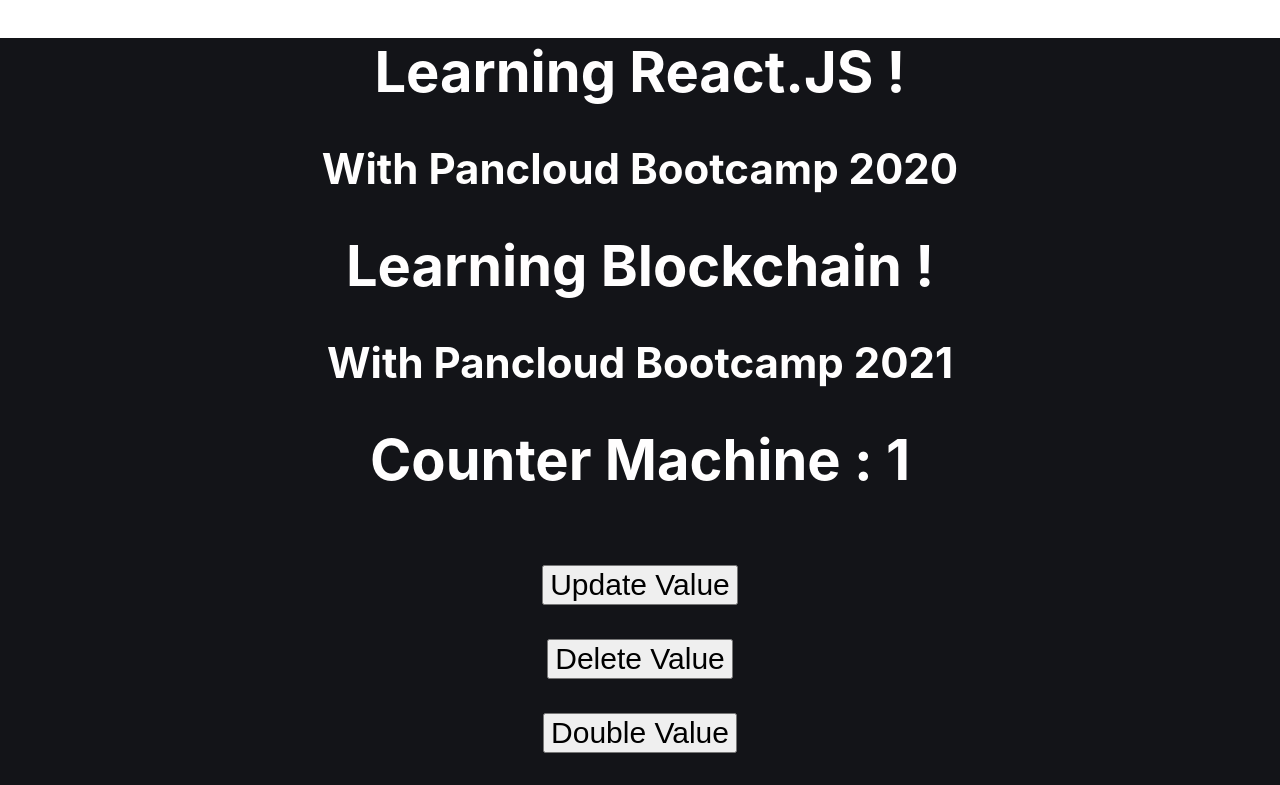
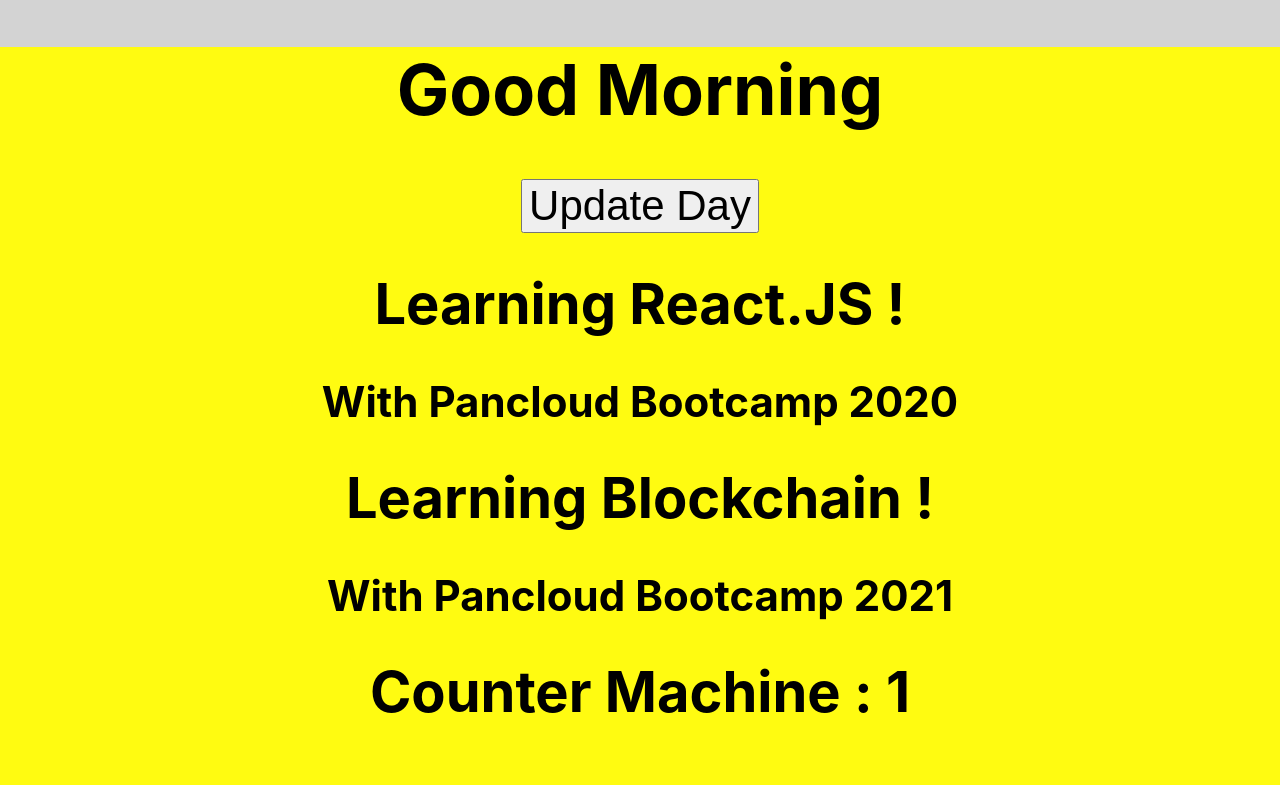
Before and after one commit to AhmedShaykh/Learn-React.JS, a React (Create React App) app: page / in a window 1280 px wide. Shown: the top 785 px of the page. Built offline with nearby package versions, Linux system fonts and the light colour scheme; the HTML template or start-up script is replaced by a standard one.

Commit message:
It's Time To Push !

```diff
--- a/public/index.html
+++ b/public/index.html
@@ -22,7 +22,7 @@
       work correctly both with client-side routing and a non-root public URL.
       Learn how to configure a non-root public URL by running `npm run build`.
     -->
-  <title>Learning React.JS With Hooks!</title>
+  <title>Learning React.JS With Hooks! (Props & State)</title>
 </head>
 
 <body>
--- a/src/App.css
+++ b/src/App.css
@@ -1,7 +1,27 @@
+body{
+  background-color:lightgray;
+  padding: 0%;
+  margin: 0%;
+}
+
 .box {
   background-color: #131418;
-  height: 900px;
+  padding-bottom: 35px;
+  margin-bottom: 60px;
   color: rgb(255, 254, 254);
+  text-align: center;
+  font-size: 28px;
+}
+
+.heading{
+  font-size: 70px !important;
+}
+
+.dayLight {
+  background-color: #fffb11;
+  padding-bottom: 35px;
+  margin-bottom: 60px;
+  color: rgb(0, 0, 0);
   text-align: center;
   font-size: 28px;
 }
@@ -11,3 +31,9 @@
   font-weight: 400;
   cursor: pointer;
 }
+
+.btn{
+  font-size: 42px;
+  font-weight: 400;
+  cursor: pointer;
+}
--- a/src/App.jsx
+++ b/src/App.jsx
@@ -1,11 +1,14 @@
-import React from 'react';
+import React , {useState} from 'react';
 import Props from './Props';
 import UseState from './Hooks/UseState';
 import './App.css';
 
 function App() {
+  let [isMorning, setMorning] = useState(true);
   return (
-    <div className='box'>
+    <div className={`box ${isMorning ? 'dayLight' : ``}`}>
+      <h1 className='heading'>Good {isMorning ? 'Morning' : 'Night'}</h1>
+      <button className='btn' onClick={() => setMorning(!isMorning)}>Update Day</button>
       <Props techName='React.JS !' yearName='2020' />
       <Props techName='Blockchain !' yearName='2021' />
       <UseState />
--- a/src/Hooks/UseState.jsx
+++ b/src/Hooks/UseState.jsx
@@ -5,7 +5,7 @@
     let [count, setCount] = useState(1);
     return (
         <div>
-            <Message counter={count}/>
+            <Message counter={count} />
             <br />
             <button onClick={() => setCount(count + 1)}>Update Value</button>
             <br />
```
